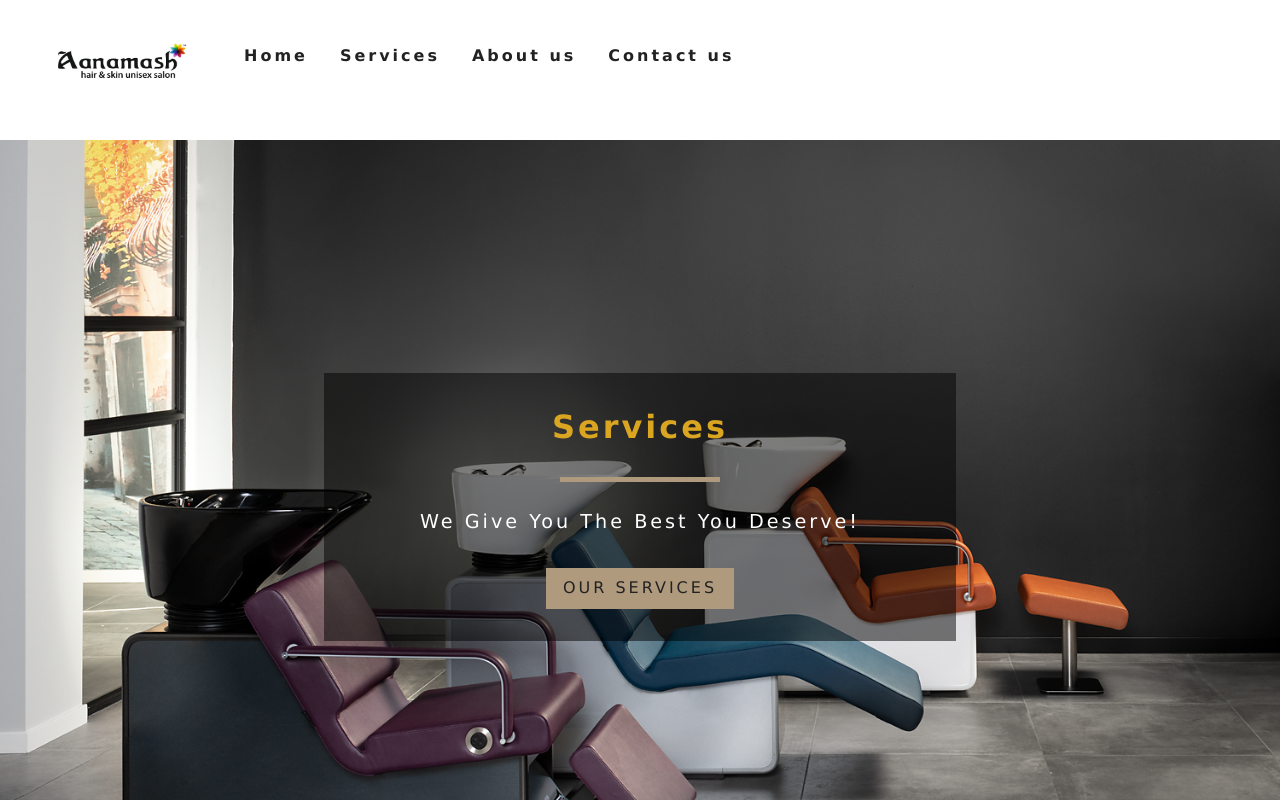
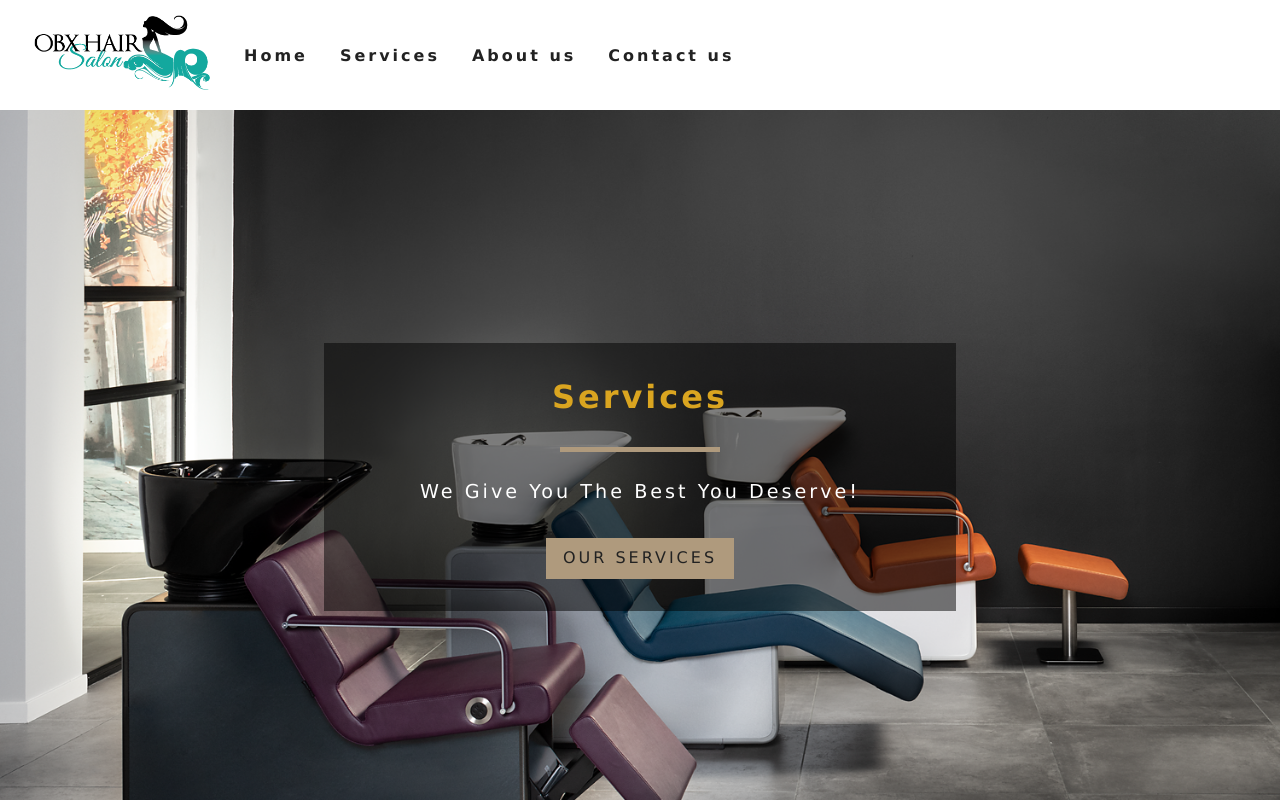
Before and after one commit to azadbagwan/aanamash, a React (Create React App) app: page /services in a window 1280 px wide. Shown: the top 800 px of the page. Built offline with nearby package versions, Linux system fonts and the light colour scheme.

Commit message:
updated salon

```diff
--- a/src/App.css
+++ b/src/App.css
@@ -17,7 +17,7 @@
 }
 /* globals */
 body {
-  padding-top: 70px;
+  padding-top: 55px;
   color: var(--mainBlack);
   background: var(--mainWhite);
 
--- a/src/components/Navbar.js
+++ b/src/components/Navbar.js
@@ -1,6 +1,6 @@
 import React, { Component } from "react";
 import logo from "../images/aanamashlogo.jpg";
-import logoWhite from "../images/aanamashwhite.jpg";
+import logoWhite from "../images/salon_logo_ex.png";
 import { FaAlignRight } from "react-icons/fa";
 import { Link } from "react-router-dom";
 export default class Navbar extends Component {
@@ -16,7 +16,7 @@ export default class Navbar extends Component {
         <div className="nav-center">
           <div className="nav-header">
             <Link to="/">
-              <img src={logoWhite} width={180} height={90} alt="Aanamash" />
+              <img src={logoWhite} width={180} height={80} alt="Salong logo" />
             </Link>
 
             <button type="btn" className="nav-btn" onClick={this.handleToggle}>
--- a/src/components/ServicesHome.js
+++ b/src/components/ServicesHome.js
@@ -1,7 +1,7 @@
 import React, { Component } from 'react'
 import Title from './Title';
 import {FaRegHandScissors, FaPaintBrush, FaShuttleVan,FaBeer} from "react-icons/fa";
-import { IoMdCut, IoIosCut, IoIosColorPalette, IoIosEye} from "react-icons/io";
+import { IoMdCut, IoIosCut, IoIosHand, IoIosEye} from "react-icons/io";
 
 export default class ServicesHome extends Component {
     state={
@@ -17,7 +17,7 @@ export default class ServicesHome extends Component {
                 info:" some information about the service"
                },
                {
-                icon:<IoIosColorPalette/>,
+                icon:<IoIosHand/>,
                 title:"Hair colouring",
                 info:" some information about the service"
                },
```
Also changed, not shown: src/images/salon_logo_ex.png (added).
